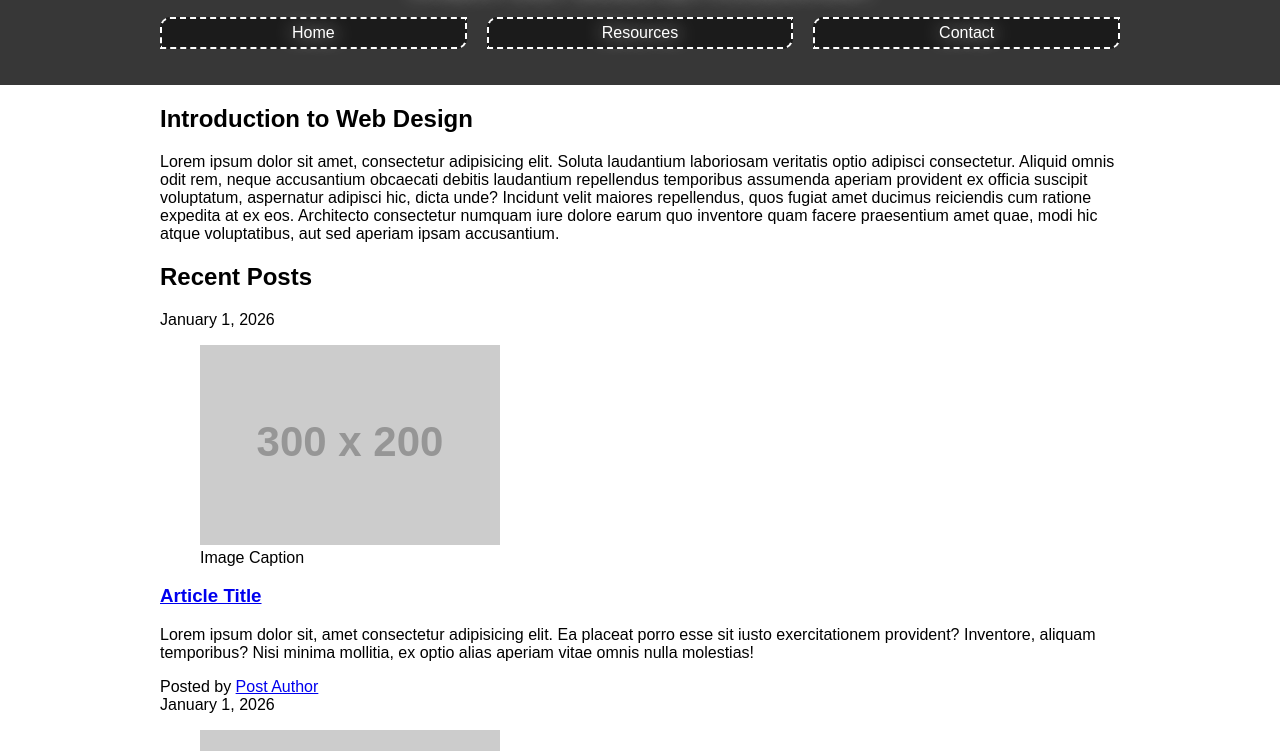
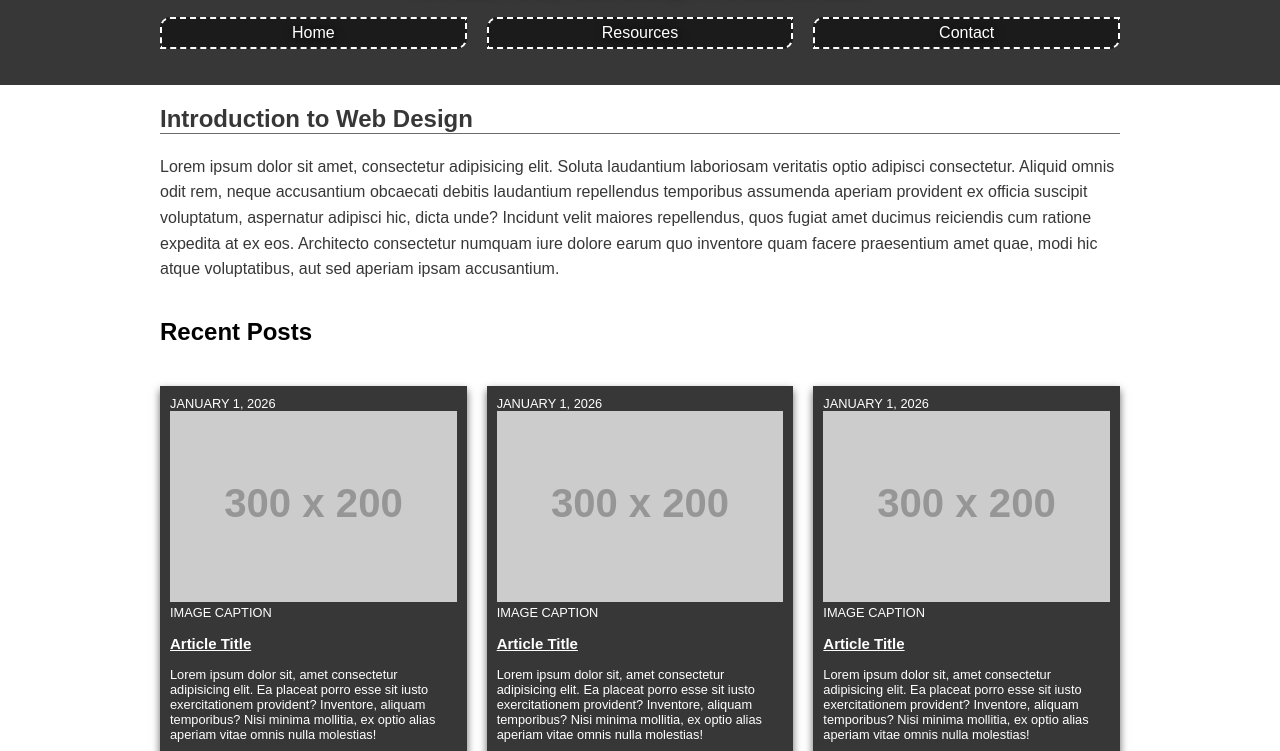
Before and after one commit to GN08-11/ifsc-11003-02, a plain HTML site: page css-demo/index.html in a window 1280 px wide. Shown: the part 105-856 px from the top of the page. Drawn offline with Linux system fonts and the light colour scheme; placeholder pictures from the web are drawn by us; a web font is replaced by a local one.

Commit message:
feat: enhance blog layout and styling for improved readability and aesthetics

```diff
--- a/css-demo/assets/css/style.css
+++ b/css-demo/assets/css/style.css
@@ -6,6 +6,12 @@ html {
 *:before,
 *:after {
   box-sizing: inherit;
+}
+
+/* ---------Responsive Images---------- */
+img{
+  max-width: 100%;
+  height: auto;
 }
 
 /* Skip link utility: hidden until focused */
@@ -38,7 +44,7 @@ header.primary{
   background-color: rgb(55, 55, 55);
   color:#ffffff;
   text-align: center;
-  text-shadow: 1px 1px 20px #ffffff;
+  text-shadow: 1px 1px 10px #000000;
   padding: 20px 40px;
 }
 
@@ -86,6 +92,54 @@ nav.primary ul li a:hover{
   text-shadow: 0;
 }
 
+#content h2{
+  color: rgb(55, 55, 55);
+  border-bottom: 1px solid #6b6b6b;
+}
+
+#content p{
+  color: rgb(55, 55, 55);
+  line-height: 1.6;
+}
+
+#blog{
+  display: flex;
+  flex-direction: row;
+  justify-content: space-between;
+  flex-wrap: wrap;
+  gap:20px;
+}
+
+#blog figure{
+  /* background: rgb(220, 220, 220); */
+  margin:0;
+}
+
+#blog article.post{
+  background: rgb(55, 55, 55);
+  box-shadow: 0 4px 8px rgba(0, 0, 0, 0.6);
+  padding: 10px;
+  font-size: .8rem;
+  color: #ffffff;
+  flex:1;
+}
+
+#blog h2{
+  flex: 0 0 100%;
+}
+
+#blog time.post-date, #blog figcaption{
+  text-transform: uppercase;
+}
+
+#blog a{
+  color: #ffffff;
+}
+
+
+
+
+
 /* --------- Media Queries --------- */
 
 @media screen and (max-width: 500px) {
@@ -93,4 +147,8 @@ nav.primary ul li a:hover{
     flex-direction: column;
     gap: 10px;
   }
+
+  #blog{
+    flex-direction:column;
+  }
 }
```
